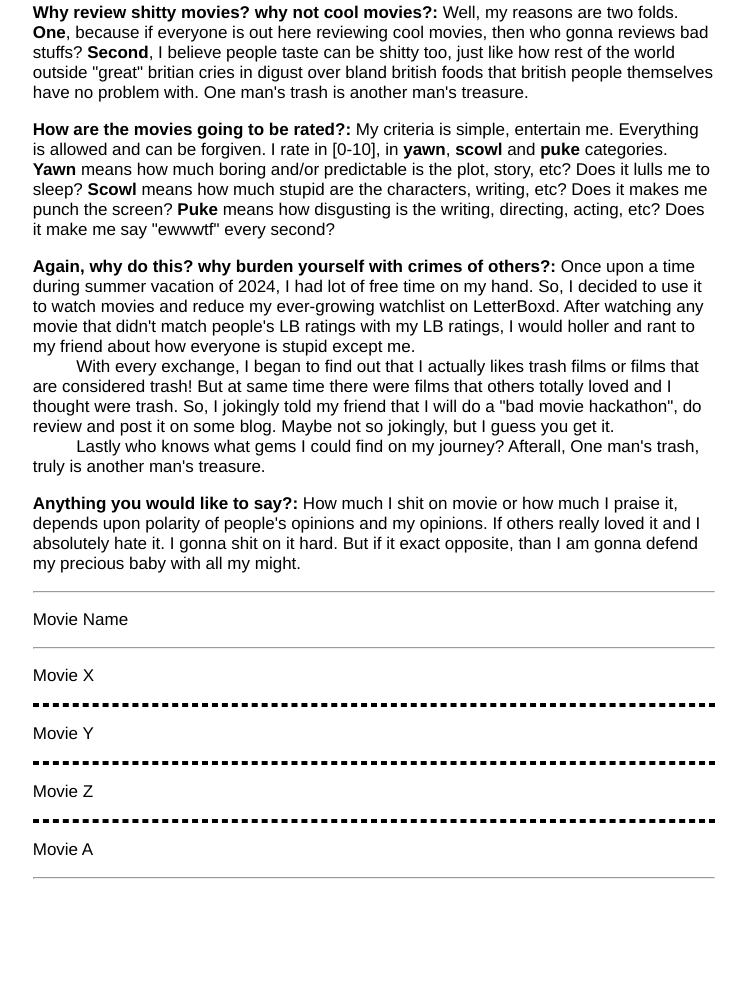
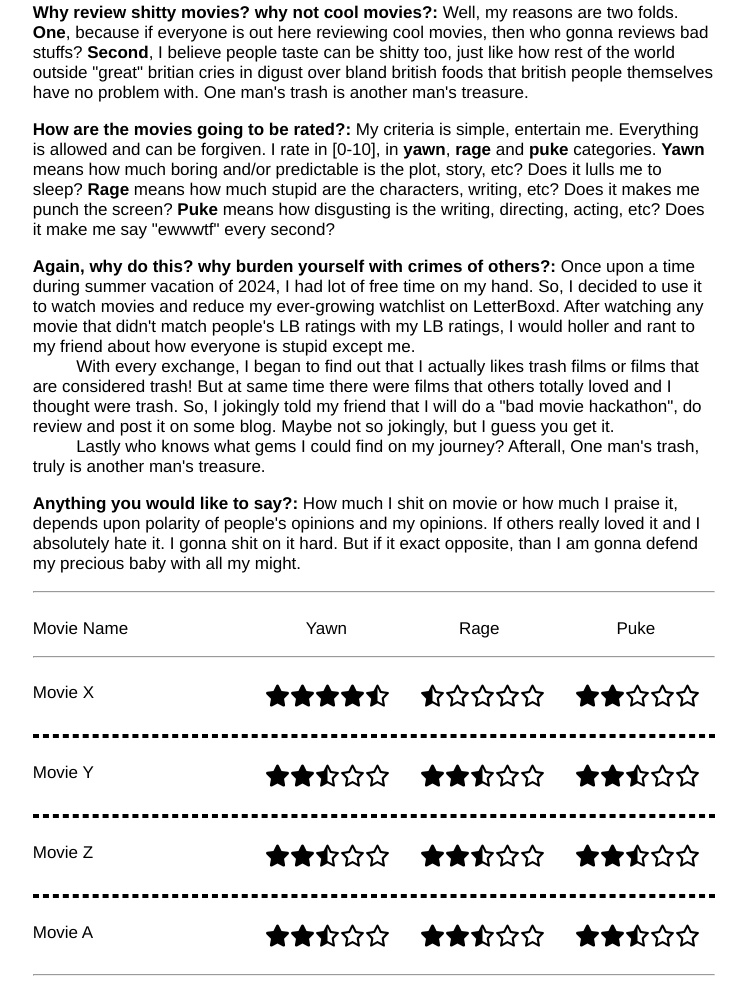
Before and after one commit to BadCritic/BadCriticReviews, a plain HTML site: page index.html in a window 1280 px wide. Shown: the part 140-1124 px from the top of the page, without its empty margins (266-1012 px from the left). Before the commit the page ends 1028 px from the top, so only its background shows below. Drawn offline with Linux system fonts and the light colour scheme.

Commit message:
add icons

```diff
--- a/index.html
+++ b/index.html
@@ -1,6 +1,36 @@
 <html>
     <head>
         <title>BadCriticReviews - Home</title>
+        <style>
+            img {
+                width: 25px;
+                height: 25px;
+            }
+
+            .star-div{
+                display: inline-block;
+                float: right;
+                padding-left: 15px;
+                padding-right: 15px;
+                margin-top: 17px;
+                margin-bottom: 17px;
+            }
+            a:link {
+              color: black;
+            }
+
+            a:visited {
+              color: black;
+            }
+
+            a:hover {
+              color: black;
+            }
+
+            a:active {
+              color: black;
+            }
+        </style>
     </head>
     <body style="font-family: helvetica; font-size:17px; padding-top:10px;">
         <div style="margin-left: 23%; margin-right: 23%;">
@@ -9,19 +39,47 @@
             <p style="text-align: center;">Hi! I am BadCritic and I review shitty movies! or maybe movies that are considered shitty!</p>
             <hr>
             <p><b>Why review shitty movies? why not cool movies?:</b> Well, my reasons are two folds. <b>One</b>, because if everyone is out here reviewing cool movies, then who gonna reviews bad stuffs? <b>Second</b>, I believe people taste can be shitty too, just like how rest of the world outside "great" britian cries in digust over bland british foods that british people themselves have no problem with. One man's trash is another man's treasure.</p>
-            <p><b>How are the movies going to be rated?:</b> My criteria is simple, entertain me. Everything is allowed and can be forgiven. I rate in [0-10], in <b>yawn</b>, <b>scowl</b> and <b>puke</b> categories. <b>Yawn</b> means how much boring and/or predictable is the plot, story, etc? Does it lulls me to sleep? <b>Scowl</b> means how much stupid are the characters, writing, etc? Does it makes me punch the screen? <b>Puke</b> means how disgusting is the writing, directing, acting, etc? Does it make me say "ewwwtf" every second?</p>
+            <p><b>How are the movies going to be rated?:</b> My criteria is simple, entertain me. Everything is allowed and can be forgiven. I rate in [0-10], in <b>yawn</b>, <b>rage</b> and <b>puke</b> categories. <b>Yawn</b> means how much boring and/or predictable is the plot, story, etc? Does it lulls me to sleep? <b>Rage</b> means how much stupid are the characters, writing, etc? Does it makes me punch the screen? <b>Puke</b> means how disgusting is the writing, directing, acting, etc? Does it make me say "ewwwtf" every second?</p>
             <p><b>Again, why do this? why burden yourself with crimes of others?:</b> Once upon a time during summer vacation of 2024, I had lot of free time on my hand. So, I decided to use it to watch movies and reduce my ever-growing watchlist on LetterBoxd. After watching any movie that didn't match people's LB ratings with my LB ratings, I would holler and rant to my friend about how everyone is stupid except me.<br> &emsp; &emsp; With every exchange, I began to find out that I actually likes trash films or films that are considered trash! But at same time there were films that others totally loved and I thought were trash. So, I jokingly told my friend that I will do a "bad movie hackathon", do review and post it on some blog. Maybe not so jokingly, but I guess you get it. <br> &emsp; &emsp; Lastly who knows what gems I could find on my journey? Afterall, One man's trash, truly is another man's treasure.<p>
             <p><b>Anything you would like to say?:</b> How much I shit on movie or how much I praise it, depends upon polarity of people's opinions and my opinions. If others really loved it and I absolutely hate it. I gonna shit on it hard. But if it exact opposite, than I am gonna defend my precious baby with all my might.</p>
             <hr>
-            <p>Movie Name</p>
+            <p style="display:inline-block; float: left;">Movie Name</p>
+            <div class="star-div" style="margin-left: 45px; margin-right:45px;">Puke</div>
+            <div class="star-div" style="margin-left: 42px; margin-right:42px;">Rage</div>
+            <div class="star-div" style="margin-left: 45px; margin-right:40px;">Yawn</div>
+            <p style="clear: both;"></p>
             <hr>
-            <p>Movie X</p>
+            <a href="" style="width=100%;">
+                <p style="display:inline-block; float: left;">Movie X</p>
+                <div class="star-div"><img src="star-f.svg"/><img src="star-f.svg"/><img src="star-e.svg"/><img src="star-e.svg"/><img src="star-e.svg"/></div>
+                <div class="star-div"><img src="star-h.svg"/><img src="star-e.svg"/><img src="star-e.svg"/><img src="star-e.svg"/><img src="star-e.svg"/></div>
+                <div class="star-div"><img src="star-f.svg"/><img src="star-f.svg"/><img src="star-f.svg"/><img src="star-f.svg"/><img src="star-h.svg"/></div>
+                <p style="clear: both;"></p>
+            </a>
             <hr style="border: 2px dashed;">
-            <p>Movie Y</p>
+            <a href="" style="width=100%;">
+                <p style="display:inline-block; float: left;">Movie Y</p>
+                <div class="star-div"><img src="star-f.svg"/><img src="star-f.svg"/><img src="star-h.svg"/><img src="star-e.svg"/><img src="star-e.svg"/></div>
+                <div class="star-div"><img src="star-f.svg"/><img src="star-f.svg"/><img src="star-h.svg"/><img src="star-e.svg"/><img src="star-e.svg"/></div>
+                <div class="star-div"><img src="star-f.svg"/><img src="star-f.svg"/><img src="star-h.svg"/><img src="star-e.svg"/><img src="star-e.svg"/></div>
+                <p style="clear: both;"></p>
+            </a>
             <hr style="border: 2px dashed;">
-            <p>Movie Z</p>
+            <a href="" style="width=100%;">
+                <p style="display:inline-block; float: left;">Movie Z</p>
+                <div class="star-div"><img src="star-f.svg"/><img src="star-f.svg"/><img src="star-h.svg"/><img src="star-e.svg"/><img src="star-e.svg"/></div>
+                <div class="star-div"><img src="star-f.svg"/><img src="star-f.svg"/><img src="star-h.svg"/><img src="star-e.svg"/><img src="star-e.svg"/></div>
+                <div class="star-div"><img src="star-f.svg"/><img src="star-f.svg"/><img src="star-h.svg"/><img src="star-e.svg"/><img src="star-e.svg"/></div>
+                <p style="clear: both;"></p>
+            </a>
             <hr style="border: 2px dashed;">
-            <p>Movie A</p>
+            <a href="" style="width=100%;">
+                <p style="display:inline-block; float: left;">Movie A</p>
+                <div class="star-div"><img src="star-f.svg"/><img src="star-f.svg"/><img src="star-h.svg"/><img src="star-e.svg"/><img src="star-e.svg"/></div>
+                <div class="star-div"><img src="star-f.svg"/><img src="star-f.svg"/><img src="star-h.svg"/><img src="star-e.svg"/><img src="star-e.svg"/></div>
+                <div class="star-div"><img src="star-f.svg"/><img src="star-f.svg"/><img src="star-h.svg"/><img src="star-e.svg"/><img src="star-e.svg"/></div>
+                <p style="clear: both;"></p>
+            </a>
             <hr>
         </div>
     </body>
```
Also changed, not shown: star-e.svg (added), star-f.svg (added), star-h.svg (added), 1 other file.
